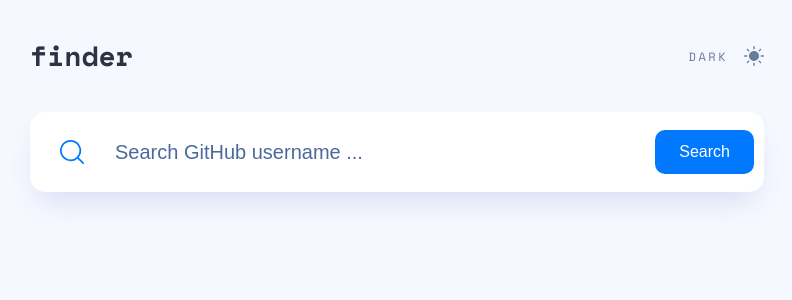
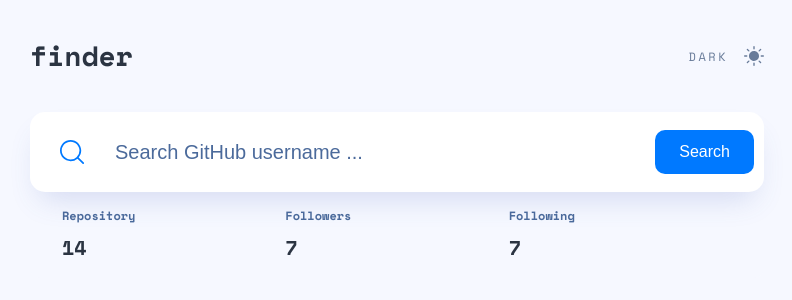
Before and after one commit to fckngawsm/finder-user, a React (Create React App) app: page / in a window 1280 px wide. Shown: the top 300 px of the page, without its empty margins (243-1035 px from the left). Built offline with nearby package versions, Linux system fonts and the light colour scheme.

Commit message:
create defaultUser

```diff
--- a/src/components/App.tsx
+++ b/src/components/App.tsx
@@ -1,12 +1,14 @@
 import { Container } from "./Container";
 import { Header } from "./Header";
 import { Search } from "./Search";
-
+import { UserCard } from "./UserCard";
+import { defaultUser } from "../mock";
 function App() {
   return (
     <Container>
       <Header />
       <Search hasError={false} onSubmit={() => {}} />
+      <UserCard {...defaultUser} />
     </Container>
   );
 }
--- a/src/components/Search/Search.tsx
+++ b/src/components/Search/Search.tsx
@@ -6,22 +6,19 @@
   hasError: boolean;
   onSubmit: (text: string) => void;
 }
-type FormFields = {
-  username: HTMLInputElement;
-};
 
 export const Search = ({ hasError, onSubmit }: SearchProps) => {
   const [value, setValue] = useState("");
-  const handleSubmit = (e: React.FormEvent<HTMLFormElement & FormFields>) => {
+  const handleSubmit = (e: React.FormEvent<HTMLFormElement>) => {
     e.preventDefault();
-    const text = e.currentTarget.username.value;
-    if (text) {
-      onSubmit(text);
-      e.currentTarget.reset();
+    if (value) {
+      onSubmit(value);
+      setValue("");
     }
   };
   return (
-    <form className={styles.search} onSubmit={handleSubmit}>
+    <form onSubmit={handleSubmit}>
+      <div className={styles.search}>
         <SearchIcon />
         <input
           type="text"
@@ -33,6 +30,7 @@
         />
         {hasError && <p className={styles.error}>No result</p>}
         <Button>Search</Button>
+      </div>
     </form>
   );
 };
--- /dev/null
+++ b/src/components/UserCard/UserCard.module.scss
@@ -0,0 +1,58 @@
+:global {
+  body[data-theme='light'] {
+    --ucard-bg: var(--white);
+    --bio-color: var(--gray-200);
+    --ucard-shadow: var(--shadow);
+  }
+
+  body[data-theme='dark'] {
+    --ucard-bg: var(--gray-400);
+    --bio-color: var(--white);
+    --ucard-shadow: unset;
+  }
+}
+
+.userCard {
+  margin: 1.5rem 0 3rem;
+  width: 100%;
+  padding: 30px 24px 40px;
+  background-color: var(--ucard-bg);
+  box-shadow: var(--ucard-shadow);
+  border-radius: 15px;
+  display: grid;
+  grid-template-columns: 70px 1fr;
+  gap: 25px 20px;
+
+  &>*:nth-child(n + 3) {
+    grid-column: 1 / span 2;
+  }
+
+  @media (min-width: 767px) {
+    grid-template-columns: 120px 1fr;
+    padding: 40px;
+    gap: 30px 40px;
+  }
+
+  @media (min-width: 1024px) {
+    gap: 30px 40px;
+
+    &>*:nth-child(n + 2) {
+      grid-column: 2 / span 1;
+    }
+  }
+}
+
+.avatar {
+  border-radius: 50%;
+  max-width: 100%;
+}
+
+.bio {
+  font-size: 1rem;
+  line-height: 1.5;
+  color: var(--bio-color);
+
+  &.empty {
+    opacity: 0.75;
+  }
+}
--- /dev/null
+++ b/src/components/UserCard/UserCard.tsx
@@ -0,0 +1,15 @@
+import { LocalGitHubUser } from "../../types/user";
+import { UserStat } from "../UserStat";
+import styles from "./UserCard.module.scss";
+
+interface UserCardProps extends LocalGitHubUser {}
+
+export const UserCard = (props: UserCardProps) => {return(
+  <div className={styles.userCart}>
+    <UserStat
+    repos={props.repos}
+    followers={props.followers}
+    following={props.following}
+    />
+  </div>
+)};
--- /dev/null
+++ b/src/components/UserCard/index.ts
@@ -0,0 +1 @@
+export * from './UserCard';
--- /dev/null
+++ b/src/components/UserStat/UserStat.module.scss
@@ -0,0 +1,38 @@
+:global {
+  body[data-theme='light'] {
+    --stat-bg: var(--gray-50);
+    --stat-color: var(--gray-300);
+  }
+
+  body[data-theme='dark'] {
+    --stat-bg: var(--gray-500);
+    --stat-color: var(--white);
+  }
+}
+
+.userStat {
+  background-color: var(--stat-bg);
+  color: var(--stat-color);
+  padding: 15px 32px;
+  border-radius: 10px;
+  display: grid;
+  grid-template-columns: repeat(3, 1fr);
+}
+
+.info {
+  display: flex;
+  flex-direction: column;
+  gap: 0.5rem;
+
+  &Title {
+    color: var(--gray-200);
+    font-size: 0.75rem;
+    line-height: 1.5;
+  }
+
+  &Number {
+    font-size: 1.25rem;
+    line-height: 1.5;
+    font-weight: 700;
+  }
+}
--- /dev/null
+++ b/src/components/UserStat/UserStat.tsx
@@ -0,0 +1,24 @@
+import { LocalGitHubUser } from "../../types/user";
+import styles from "./UserStat.module.scss";
+
+interface UserStatProps
+  extends Pick<LocalGitHubUser, "repos" | "followers" | "following"> {}
+
+export const UserStat = ({ repos, followers, following }: UserStatProps) => {
+  return (
+    <div className={styles.userStat}>
+      <div className={styles.info}>
+        <h2 className={styles.infoTitle}>Repository</h2>
+        <h3 className={styles.infoNumber}>{repos}</h3>
+      </div>
+      <div className={styles.info}>
+        <h2 className={styles.infoTitle}>Followers</h2>
+        <h3 className={styles.infoNumber}>{followers}</h3>
+      </div>
+      <div className={styles.info}>
+        <h2 className={styles.infoTitle}>Following</h2>
+        <h3 className={styles.infoNumber}>{following}</h3>
+      </div>
+    </div>
+  );
+};
--- /dev/null
+++ b/src/components/UserStat/index.ts
@@ -0,0 +1 @@
+export * from './UserStat';
--- /dev/null
+++ b/src/mock/index.ts
@@ -0,0 +1,17 @@
+import { LocalGitHubUser } from "../types/user";
+export const defaultUser: LocalGitHubUser = {
+  repos: 14,
+  login: "fckngawsm",
+  id: 99016832,
+  avatar: "https://avatars.githubusercontent.com/u/99016832?v=4",
+  url: "https://api.github.com/users/fckngawsm",
+  name: "Kirill",
+  company: "",
+  blog: "",
+  location: "Tyumen'",
+  email: "",
+  bio: "",
+  twitter: "",
+  followers: 7,
+  following: 7,
+};
--- a/src/types/index.ts
+++ /dev/null
@@ -1 +0,0 @@
-export * as userType from './user'
--- a/src/types/user.ts
+++ b/src/types/user.ts
@@ -1,4 +1,5 @@
 export type LocalGitHubUser = {
+  repos: number;
   login: string;
   id: number;
   avatar: string;
```
Lines whose indentation alone changed are shown as unchanged.
